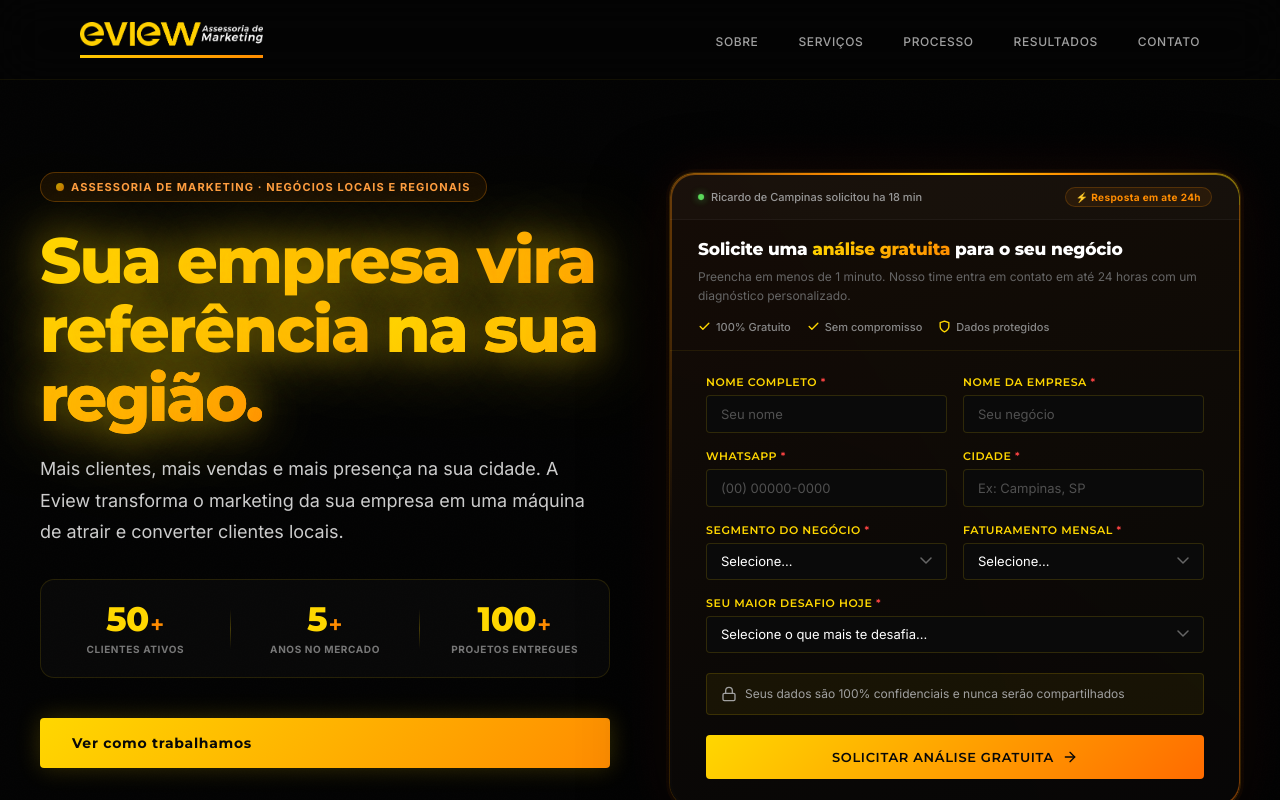
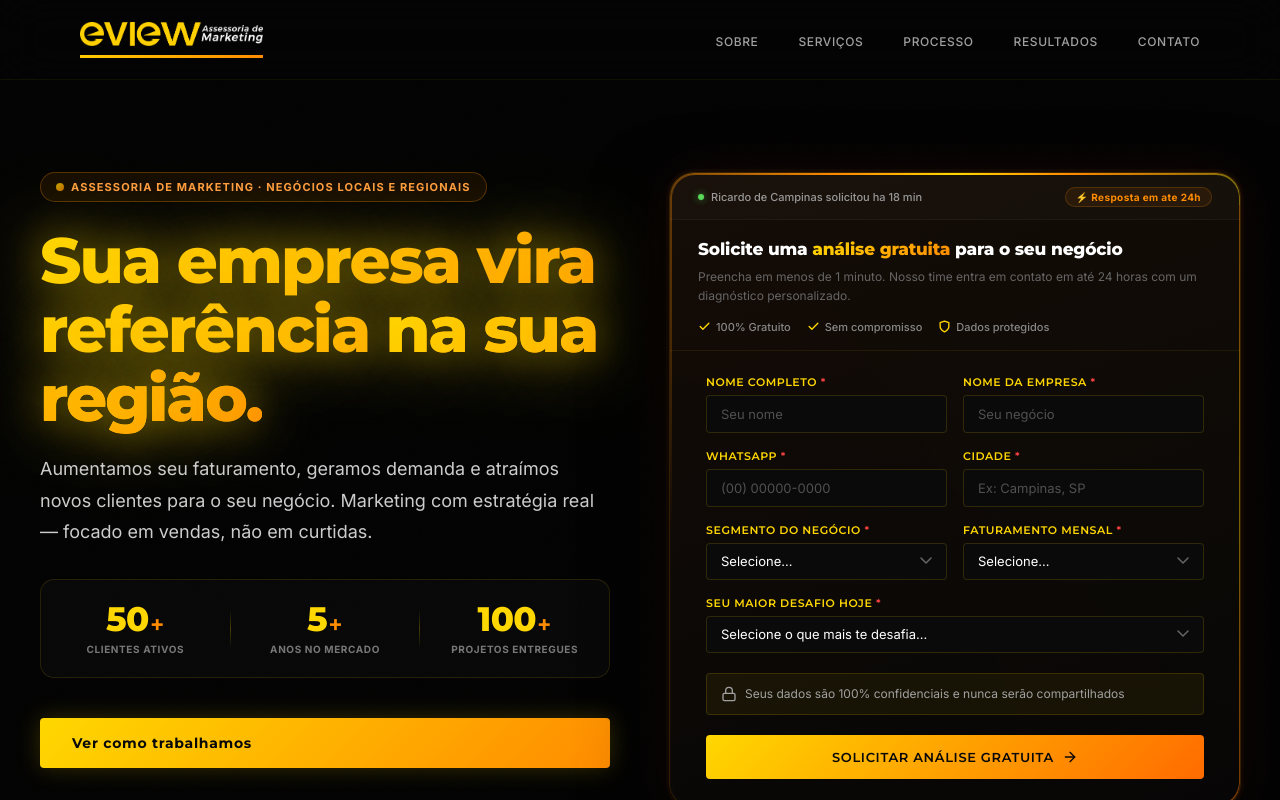
Before and after one commit to eviewmidia-tech/eviewmidia-site, a plain HTML site: page index.html in a window 1280 px wide. Drawn offline with nearby package versions, Linux system fonts and the light colour scheme.

Commit message:
Atualiza subheadline do hero com foco em faturamento, demanda e vendas

```diff
--- a/index.html
+++ b/index.html
@@ -2808,7 +2808,7 @@
     </h1>
 
     <p class="hero-subheadline scroll-reveal">
-     Mais clientes, mais vendas e mais presença na sua cidade. A Eview transforma o marketing da sua empresa em uma máquina de atrair e converter clientes locais.
+     Aumentamos seu faturamento, geramos demanda e atraímos novos clientes para o seu negócio. Marketing com estratégia real — focado em vendas, não em curtidas.
     </p>
 
 
```
